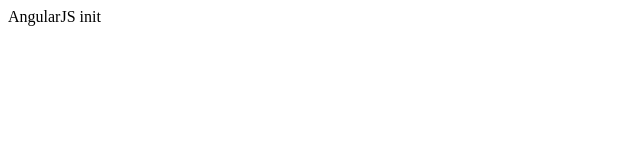
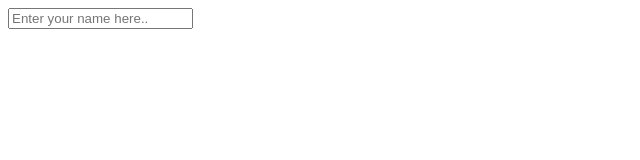
Before and after one commit to keiichiroy/suhicolor-dentaku, a website: page index.html in a window 1280 px wide. Shown: the whole page, without its empty margins (0-640 px from the left). Drawn offline with nearby package versions, Linux system fonts and the light colour scheme.

Commit message:
Just moved first app

```diff
--- a/index.html
+++ b/index.html
@@ -1,10 +1,10 @@
 <!doctype html>
-<html>
+<html ng-app>
 <head>
   <script src="http://code.angularjs.org/1.4.0-rc.2/angular.min.js"></script>
   <script src="js/app.js"></script>
 </head>
 <body>
-AngularJS init
+<input type="text" ng-model="nameform" placeholder="Enter your name here.."></input> {{nameform}}
 </body>
 </html>
--- a/js/app.js
+++ b/js/app.js
@@ -1,3 +1,3 @@
 (function() {
-    // statements...
+
 })();
```
